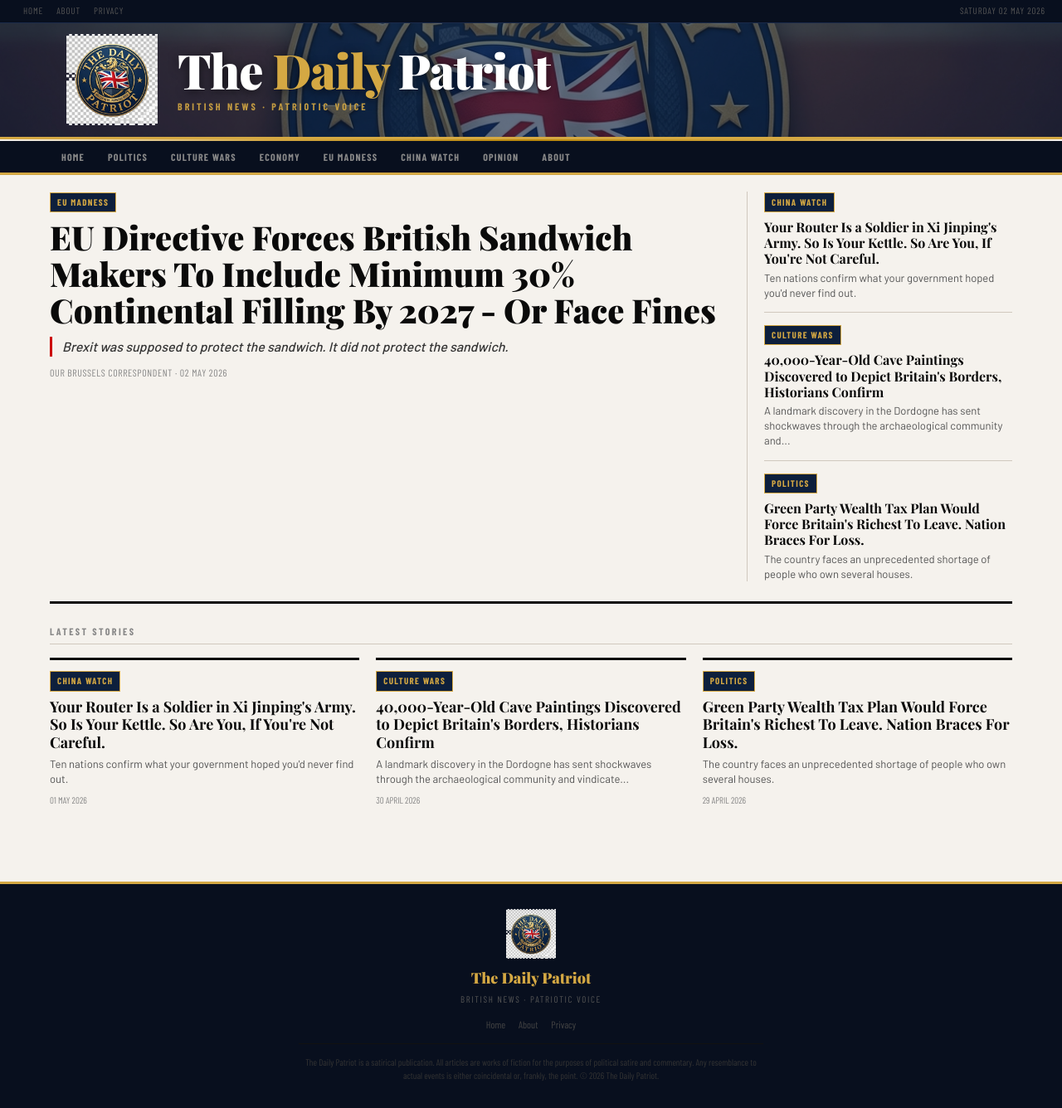
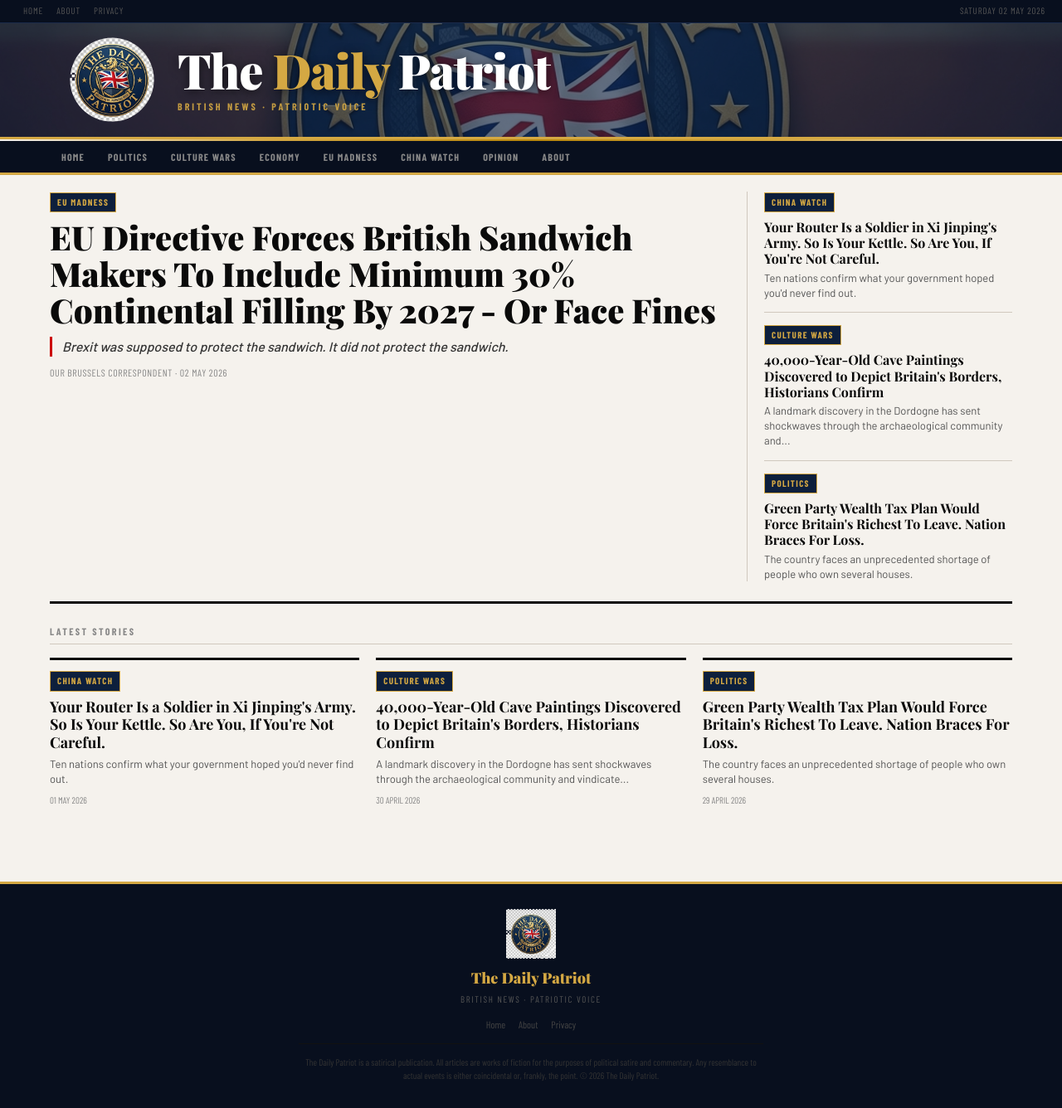
Before and after one commit to matt-palmer999/britishpatriots, a Jekyll site: the page built from index.html, in a window 1280 px wide. Shown: the whole page at 83% size. Built offline with Jekyll 4.4.1, drawn with Linux system fonts in a browser that asks for light colours; some web fonts are replaced; the list of posts is cut into pages by our own code.

Commit message:
Add files via upload

```diff
--- a/_layouts/default.html
+++ b/_layouts/default.html
@@ -17,7 +17,7 @@ body{font-family:'Barlow',sans-serif;background:var(--off-white);color:var(--tex
 .masthead{position:relative;background:var(--navy);border-bottom:3px solid var(--gold-light);overflow:hidden;height:140px;}
 .masthead-bg{position:absolute;inset:0;width:100%;height:100%;object-fit:cover;object-position:center;opacity:0.35;}
 .masthead-inner{position:relative;z-index:2;max-width:1200px;margin:0 auto;height:100%;display:flex;align-items:center;justify-content:flex-start;gap:24px;padding:0 40px;}
-.masthead-badge{width:110px;height:110px;object-fit:contain;flex-shrink:0;}
+.masthead-badge{width:110px;height:110px;object-fit:contain;flex-shrink:0;clip-path:circle(46% at 50% 50%);}
 .masthead-text{text-align:left;}
 .masthead-title{font-family:'Playfair Display',serif;font-weight:900;font-size:clamp(32px,5vw,58px);color:white;letter-spacing:-1px;line-height:1;text-shadow:0 2px 12px rgba(0,0,0,0.6);}
 .masthead-title span{color:var(--gold-light);}
```
